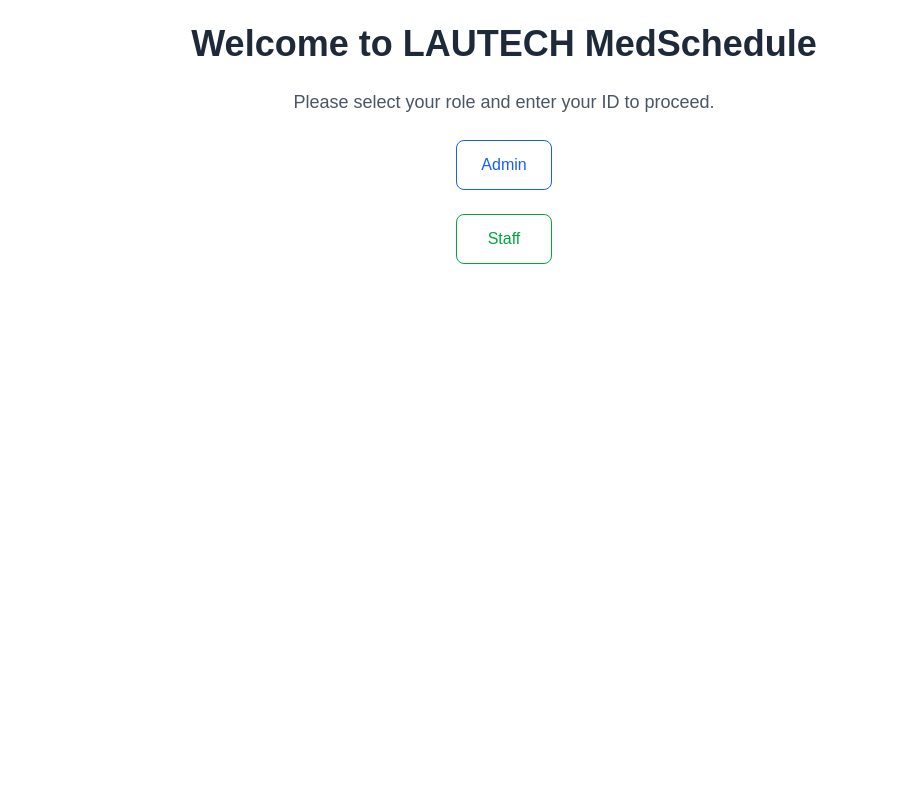
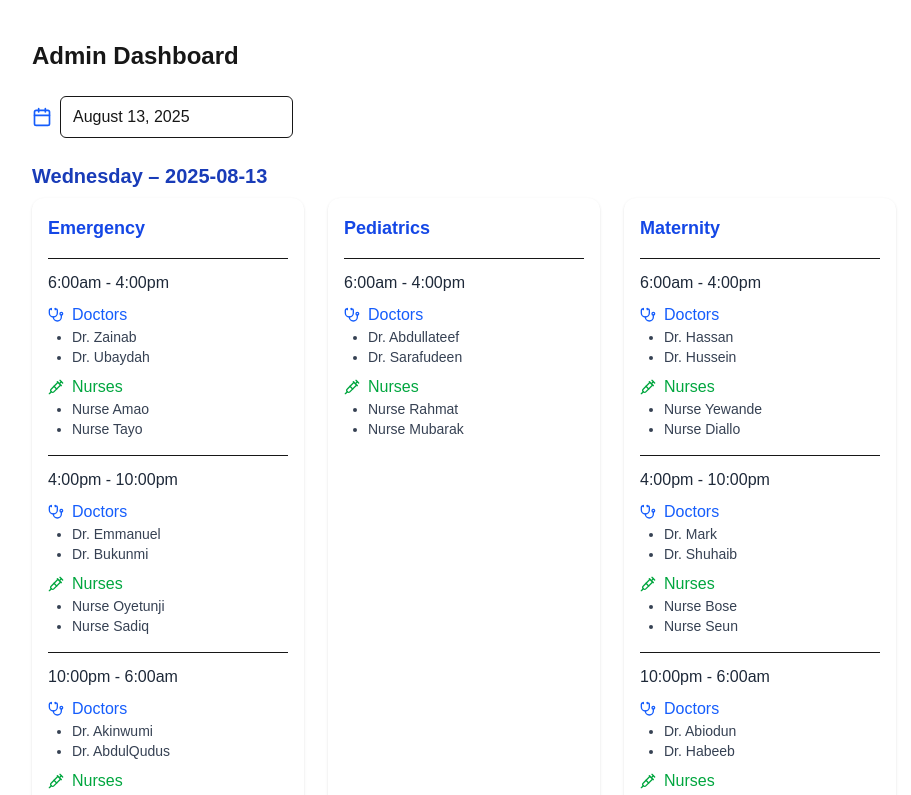
Before and after one commit to primyst/dentist-duty-scheduling-system, a Next.js app in the folder my-app/: page /dashboard in a window 1280 px wide. Shown: the top 795 px of the page, without its empty margins (176-1087 px from the left). Built offline with nearby package versions, Linux system fonts and the light colour scheme; no server answers; the database is empty.

Commit message:
Update page.tsx

```diff
--- a/my-app/src/app/dashboard/page.tsx
+++ b/my-app/src/app/dashboard/page.tsx
@@ -1,93 +1,31 @@
 "use client";
 
-import { useState } from "react";
-import { useRouter } from "next/navigation";
-import { validAdminIds, staff } from "@/lib/data";
-import { v4 as uuidv4 } from "uuid";
+import { useState} from "react";
+import DatePicker from "react-datepicker";
+import "react-datepicker/dist/react-datepicker.css";
+import { Calendar } from "lucide-react";
+import ScheduleTable from "@/components/ScheduleTable";
 
-export default function HomePage() {
-  const [selectedRole, setSelectedRole] = useState<"admin" | "staff" | null>(null);
-  const [userId, setUserId] = useState("");
-  const [error, setError] = useState("");
-  const router = useRouter();
-
-  const handleContinue = () => {
-    const token = uuidv4(); // generate unique token
-    const expiration = new Date(Date.now() + 2 * 60 * 60 * 1000); // 2 hours
-
-    if (selectedRole === "admin" && validAdminIds.includes(userId)) {
-      document.cookie = `token=${token}; path=/; expires=${expiration.toUTCString()}`;
-      document.cookie = `role=admin; path=/; expires=${expiration.toUTCString()}`;
-      router.push("/dashboard");
-      return;
-    }
-
-    if (selectedRole === "staff") {
-      const matchedStaff = staff.find((s) => s.id === userId);
-
-      if (matchedStaff) {
-        document.cookie = `token=${token}; path=/; expires=${expiration.toUTCString()}`;
-        document.cookie = `role=staff; path=/; expires=${expiration.toUTCString()}`;
-        localStorage.setItem("staffInfo", JSON.stringify(matchedStaff));
-        router.push("/staff");
-      } else {
-        setError("Invalid ID for selected role");
-      }
-    }
-  };
+export default function DashboardPage() {
+  const [selectedDate, setSelectedDate] = useState<Date | null>(new Date());
 
   return (
-    <main className="grid place-content-center place-items-center text-center w-full mx-auto lg:pl-24 px-4">
-      <h1 className="text-2xl md:text-3xl lg:text-4xl font-bold mb-6 text-gray-800">
-        Welcome to LAUTECH MedSchedule
-      </h1>
-      <p className="text-lg text-gray-600 mb-6">
-        Please select your role and enter your ID to proceed.
-      </p>
+    <main className="p-4 max-w-4xl mx-auto">
+      <h1 className="text-2xl font-bold mb-6">Admin Dashboard</h1>
 
-      <div className="grid gap-6 mb-6">
-        <button
-          className={`px-6 py-3 rounded-lg border ${
-            selectedRole === "admin"
-              ? "bg-blue-500 text-white"
-              : "bg-white text-blue-600 border-blue-600"
-          }`}
-          onClick={() => setSelectedRole("admin")}
-        >
-          Admin
-        </button>
-
-        <button
-          className={`px-6 py-3 rounded-lg border ${
-            selectedRole === "staff"
-              ? "bg-green-600 text-white"
-              : "bg-white text-green-600 border-green-600"
-          }`}
-          onClick={() => setSelectedRole("staff")}
-        >
-          Staff
-        </button>
+      {/* Date Picker */}
+      <div className="flex items-center gap-2 mb-6">
+        <Calendar className="w-5 h-5 text-blue-600" />
+        <DatePicker
+          selected={selectedDate}
+          onChange={(date) => setSelectedDate(date)}
+          className="border px-3 py-2 rounded-md"
+          dateFormat="MMMM d, yyyy"
+        />
       </div>
 
-      {selectedRole && (
-        <>
-          <input
-            type="text"
-            value={userId}
-            onChange={(e) => setUserId(e.target.value)}
-            placeholder={`Enter your ${selectedRole === "admin" ? "Admin" : "Staff"} ID`}
-            className="px-4 py-2 border rounded w-64 mb-4"
-          />
-          <button
-            className="px-6 py-2 bg-black text-white rounded hover:bg-gray-900"
-            onClick={handleContinue}
-          >
-            Continue
-          </button>
-        </>
-      )}
-
-      {error && <p className="text-red-500 mt-4">{error}</p>}
+      {/* Schedule Table */}
+      <ScheduleTable date={selectedDate} view="daily" />
     </main>
   );
 }
```
